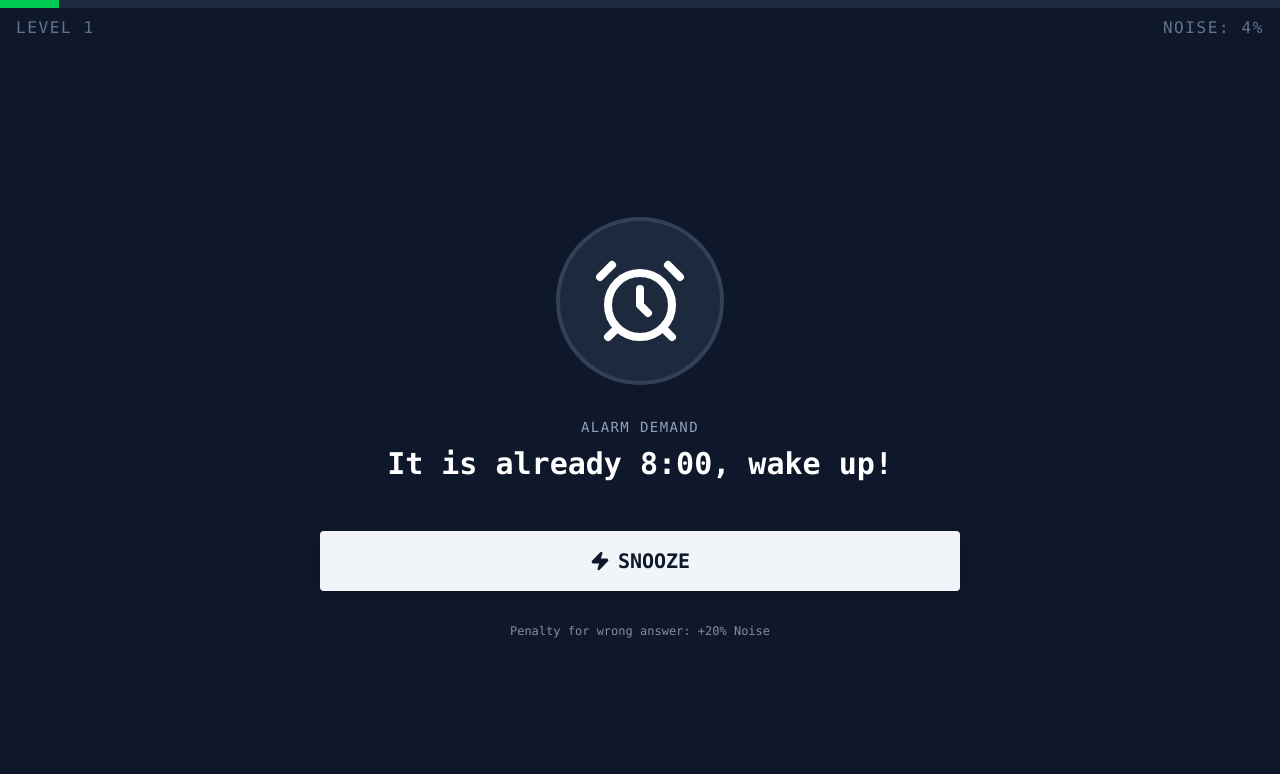
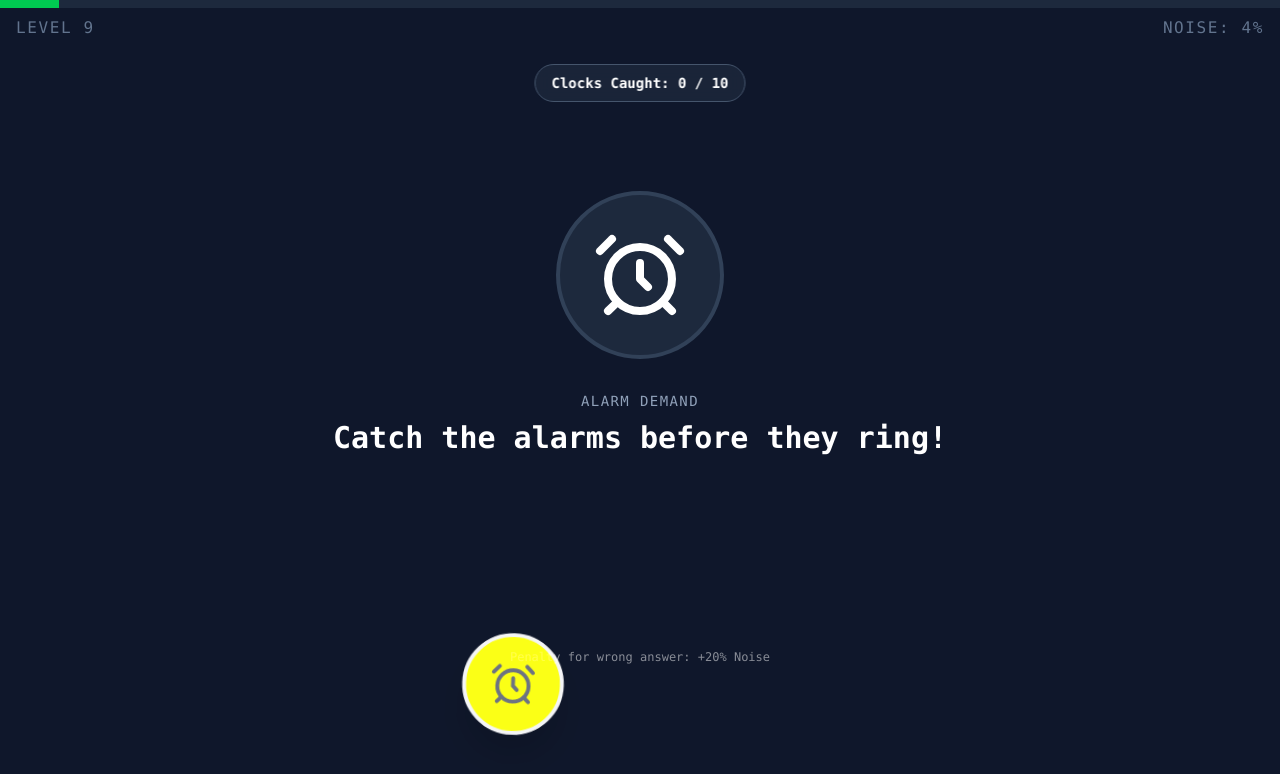
Before and after one commit to toper1000/just-5-more-minutes, a React (Vite) app: page / in a window 1280 px wide. Both pictures are taken after a click on the button "WAKE UP". Shown: the top 774 px of the page. Built offline with nearby package versions, Linux system fonts and the light colour scheme.

Commit message:
Added level 9

```diff
--- a/src/App.jsx
+++ b/src/App.jsx
@@ -2,9 +2,11 @@ import React, { useState, useEffect, useRef } from 'react';
 import { AlarmClock, Volume2, Skull, Zap, Share2, RefreshCw } from 'lucide-react';
 
 // --- GAME CONFIGURATION & LEVELS ---
-
-const randomNumber1 = Math.floor(Math.random() * 400 + 100);
-const randomNumber2 = Math.floor(Math.random() * 400 + 100);
+const FAKE_EVENT_OBJECT  = { preventDefault: () => {} };
+const RANDOM_NUMBER_1 = Math.floor(Math.random() * 400 + 100);
+const RANDOM_NUMBER_2 = Math.floor(Math.random() * 400 + 100);
+const L9_TARGET_CLOCKS = 10; // How many clocks to catch to pass
+const L9_SPAWN_TIME = 800; // Time in ms to catch a clock before it vanishes
 let Fcounter = 0;
 let wasLevel8MessageDisplayed = false;
 
@@ -58,9 +60,9 @@ const LEVELS = [
     },
     {
         id: 6,
-    prompt: `Quick math. What is ${randomNumber1} + ${randomNumber2}?`,
+        prompt: `Quick math. What is ${RANDOM_NUMBER_1} + ${RANDOM_NUMBER_2}?`,
         placeholder: "?",
-    validate: (input) => input.trim() === `${randomNumber1 + randomNumber2}`,
+        validate: (input) => input.trim() === `${RANDOM_NUMBER_1 + RANDOM_NUMBER_2}`,
         showInput: true
     },
     {
@@ -99,10 +101,10 @@ const LEVELS = [
     },
     {
         id: 9,
-    prompt: "Quick! Type 'something'. Literally.",
-    placeholder: "Do exactly as I say...",
-    validate: (input) => input.trim().toLowerCase() === "something",
-    showInput: true
+        prompt: "Catch the alarms before they ring!",
+        placeholder: "",
+        validate: () => true,
+        showInput: false
     },
     {
         id: 10,
@@ -213,6 +215,24 @@ const SHAKE_ANIMATION = `
         animation-iteration-count: infinite;
     }
 `;
+const CUSTOM_ANIMATIONS = `
+    @keyframes popIn {
+        0% { transform: scale(0); opacity: 0; }
+        60% { transform: scale(1.2); opacity: 1; }
+        100% { transform: scale(1); opacity: 1; }
+    }
+    @keyframes fadeOutHit {
+        0% { transform: scale(1); opacity: 1; }
+        100% { transform: scale(1.5); opacity: 0; }
+    }
+    @keyframes fadeOutMiss {
+        0% { transform: scale(1) rotate(0deg); opacity: 1; background-color: rgba(220, 38, 38, 0.5); }
+        100% { transform: scale(0.5) rotate(45deg); opacity: 0; }
+    }
+    .clock-spawn { animation: popIn 0.3s ease-out forwards; }
+    .clock-hit { animation: fadeOutHit 0.2s ease-out forwards; }
+    .clock-miss { animation: fadeOutMiss 0.3s ease-in forwards; }
+`;
 
 const roundDuration = 60000; // 1 minute
 const wrongAnswerPenalty = 20; // in %
@@ -228,6 +248,10 @@ export default function Just5MoreMinutes() {
     const [copied, setCopied] = useState(false);
     const [offset, setOffset] = useState({ x: 0, y: 0 });
     const [dynamicPrompt, setDynamicPrompt] = useState(null);
+    // --- LEVEL 9 STATE ---
+    const [l9Score, setL9Score] = useState(0);
+    const [l9ClockState, setL9ClockState] = useState(null); // { id, x, y, status: 'active'|'hit'|'miss' }
+    const l9TimerRef = useRef(null);
 
     const inputRef = useRef(null);
     const interval = useRef(null);
@@ -278,8 +302,6 @@ export default function Just5MoreMinutes() {
 
     const handleHover = () => {
         if (currentLevel.id === 2) {
-            // Move the button 100px to the right (or random directions)
-            // Using a random number prevents the user from "predicting" the jump
             const multiplier1 = (Math.random() > 0.5 ? 1 : -1);
             const multiplier2 = (Math.random() > 0.5 ? 1 : -1);
             const randomX = (Math.random() * 100 + 100) * multiplier1; // Random in range [-200; -100]&&[100; 200]
@@ -288,10 +310,32 @@ export default function Just5MoreMinutes() {
         }
     };
 
+    // level 9
+    useEffect(() => {
+        // Check if we are on Level 9 (ID 9)
+        const currentLvl = LEVELS[levelIndex];
+        let startTimer;
+
+        if (currentLvl && currentLvl.id === 9 && gameState === 'playing') {
+            setL9Score(0);
+            setL9ClockState(null);
+            startTimer = setTimeout(() => {
+                spawnClock();
+            }, 2000);
+        }
+
+        return () => {
+            if (l9TimerRef.current) clearTimeout(l9TimerRef.current);
+            if (startTimer) clearTimeout(startTimer);
+            setL9ClockState(null);
+        };
+        // eslint-disable-next-line
+    }, [levelIndex, gameState]);
+
     // Handlers
     const startGame = () => {
         resetLevels();
-        setLevelIndex(0);
+        setLevelIndex(8);
         setNoise(0);
         setInputVal("");
         setGameState('playing');
@@ -393,6 +437,52 @@ export default function Just5MoreMinutes() {
         navigator.clipboard.writeText(text);
         setCopied(true);
         setTimeout(() => setCopied(false), 2000);
+    };
+
+    const spawnClock = () => {
+        const id = Date.now();
+        // 5% to 90% to avoid edges, but cover the whole screen
+        const x = Math.floor(Math.random() * 85) + 5;
+        const y = Math.floor(Math.random() * 85) + 5;
+
+        setL9ClockState({ id, x, y, status: 'active' });
+
+        if (l9TimerRef.current) clearTimeout(l9TimerRef.current);
+        l9TimerRef.current = setTimeout(() => {
+            handleClockMiss();
+        }, L9_SPAWN_TIME);
+    };
+
+    const handleClockClick = () => {
+        if (!l9ClockState || l9ClockState.status !== 'active') return;
+
+        if (l9TimerRef.current) clearTimeout(l9TimerRef.current);
+
+        setL9ClockState(prev => ({ ...prev, status: 'hit' }));
+        const newScore = l9Score + 1;
+        setL9Score(newScore);
+
+        // Check win condition
+        if (newScore >= L9_TARGET_CLOCKS) {
+            setTimeout(() => {
+                setL9ClockState(null);
+                handleSubmit(FAKE_EVENT_OBJECT);
+            }, 300);
+        }
+        else {
+            setTimeout(spawnClock, 300);
+        }
+    };
+
+    const handleClockMiss = () => {
+        // Visual indication of failure
+        setL9ClockState(prev => ({ ...prev, status: 'miss' }));
+
+        startTime.current -= (wrongAnswerPenalty/100) * roundDuration; // Penalty (+wrongAnswerPenalty% noise)
+        setFlashError(true);
+        setTimeout(() => setFlashError(false), 200);
+
+        setTimeout(spawnClock, 300);
     };
 
     // --- RENDER HELPERS ---
@@ -509,6 +599,53 @@ export default function Just5MoreMinutes() {
             </div>
 
             {/* Input Area */}
+
+            <style>{SHAKE_ANIMATION + CUSTOM_ANIMATIONS}</style>
+
+            {/* Condition: If Level 9, show Mini Game. Else, show Standard Form */}
+            {LEVELS[levelIndex]?.id === 9 ? (
+                <>
+                    {/* Placeholder div to keep layout height stable so prompt doesn't jump */}
+                    <div className="w-full h-32"></div>
+
+                    {/* FULL SCREEN OVERLAY */}
+                    <div className="fixed inset-0 z-40 pointer-events-none">
+
+                        {/* HUD for clocks caught */}
+                        <div className="absolute top-16 left-1/2 -translate-x-1/2 bg-slate-800/80 px-4 py-2 rounded-full text-sm text-white font-bold border border-slate-600 backdrop-blur-sm">
+                            Clocks Caught: {l9Score} / {L9_TARGET_CLOCKS}
+                        </div>
+
+                        {l9ClockState && (
+                            <button
+                                type="button"
+                                onClick={handleClockClick}
+                                disabled={l9ClockState.status !== 'active'}
+                                className={`
+                                pointer-events-auto absolute p-6 rounded-full shadow-2xl transition-colors cursor-pointer border-4 border-white
+                                ${l9ClockState.status === 'active' ? 'bg-slate-100 text-slate-900 hover:bg-red-100 clock-spawn' : ''}
+                                ${l9ClockState.status === 'hit' ? 'bg-green-500 text-white border-green-300 clock-hit' : ''}
+                                ${l9ClockState.status === 'miss' ? 'bg-red-600 text-white border-red-800 clock-miss' : ''}
+                                `}
+                                style={{
+                                top: `${l9ClockState.y}%`,
+                                left: `${l9ClockState.x}%`,
+                                transform: 'translate(-50%, -50%)'
+                                }}
+                            >
+                                <AlarmClock className="w-10 h-10 md:w-12 md:h-12" />
+                            </button>
+                        )}
+
+                        {/* Overlay instruction */}
+                        {l9Score === 0 && !l9ClockState && (
+                            <div className="absolute inset-0 flex items-center justify-center text-white/50 text-[20rem] font-black animate-pulse">
+                                READY?
+                            </div>
+                        )}
+                    </div>
+                </>
+            ) : (
                 <form onSubmit={handleSubmit} className="w-full relative">
                     {currentLevel.showInput && (
                         <>
@@ -540,6 +677,7 @@ export default function Just5MoreMinutes() {
                         <Zap className="w-5 h-5 fill-slate-900" /> SNOOZE
                     </button>
                 </form>
+            )}
 
             {/* Hints/Flavor */}
             <div className="mt-8 text-center opacity-50 text-xs">
```
Lines whose indentation alone changed are shown as unchanged.
